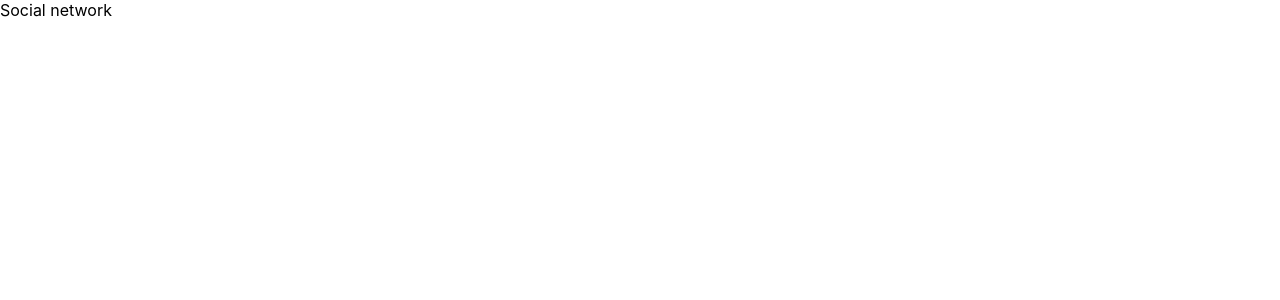
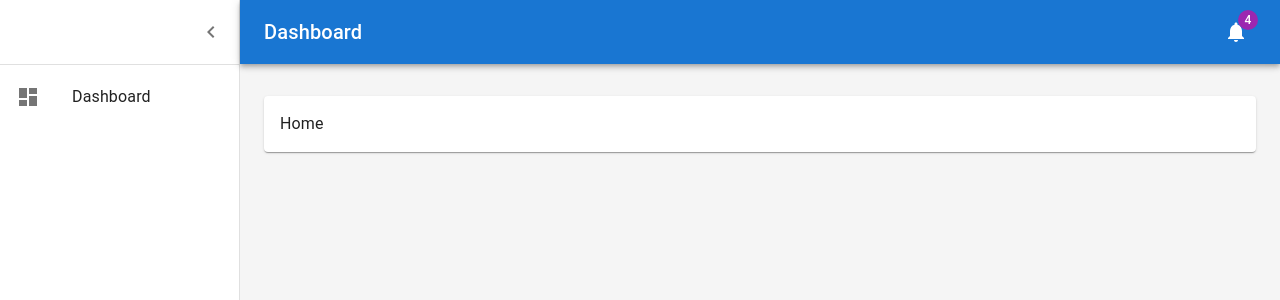
Before and after one commit to paravathmuhsin/social-network, a React (Create React App) app: page / in a window 1280 px wide. Shown: the top 300 px of the page. Built offline with nearby package versions, Linux system fonts and the light colour scheme.

Commit message:
Basic setup

```diff
--- a/package.json
+++ b/package.json
@@ -3,11 +3,16 @@
   "version": "0.1.0",
   "private": true,
   "dependencies": {
+    "@emotion/react": "^11.9.0",
+    "@emotion/styled": "^11.8.1",
+    "@mui/icons-material": "^5.6.2",
+    "@mui/material": "^5.6.4",
     "@testing-library/jest-dom": "^5.16.4",
     "@testing-library/react": "^13.2.0",
     "@testing-library/user-event": "^13.5.0",
     "react": "^18.1.0",
     "react-dom": "^18.1.0",
+    "react-router-dom": "^6.3.0",
     "react-scripts": "5.0.1",
     "web-vitals": "^2.1.4"
   },
--- a/src/App.js
+++ b/src/App.js
@@ -1,11 +1,8 @@
-import React from 'react'
+import React from "react";
+import AppRouter from "./components/AppRouter/AppRouter";
 
 function App() {
-  return (
-    <div>
-      Social network
-    </div>
-  );
+  return <AppRouter />;
 }
 
 export default App;
--- /dev/null
+++ b/src/components/AppLayout/AppLayout.js
@@ -0,0 +1,169 @@
+import * as React from "react";
+import { styled, createTheme, ThemeProvider } from "@mui/material/styles";
+import CssBaseline from "@mui/material/CssBaseline";
+import MuiDrawer from "@mui/material/Drawer";
+import Box from "@mui/material/Box";
+import MuiAppBar from "@mui/material/AppBar";
+import Toolbar from "@mui/material/Toolbar";
+import List from "@mui/material/List";
+import Typography from "@mui/material/Typography";
+import Divider from "@mui/material/Divider";
+import IconButton from "@mui/material/IconButton";
+import Badge from "@mui/material/Badge";
+import Container from "@mui/material/Container";
+import Grid from "@mui/material/Grid";
+import Paper from "@mui/material/Paper";
+import MenuIcon from "@mui/icons-material/Menu";
+import ChevronLeftIcon from "@mui/icons-material/ChevronLeft";
+import NotificationsIcon from "@mui/icons-material/Notifications";
+import ListItemButton from "@mui/material/ListItemButton";
+import ListItemIcon from "@mui/material/ListItemIcon";
+import ListItemText from "@mui/material/ListItemText";
+import DashboardIcon from "@mui/icons-material/Dashboard";
+import { Outlet } from "react-router-dom";
+
+const drawerWidth = 240;
+
+const AppBar = styled(MuiAppBar, {
+  shouldForwardProp: (prop) => prop !== "open",
+})(({ theme, open }) => ({
+  zIndex: theme.zIndex.drawer + 1,
+  transition: theme.transitions.create(["width", "margin"], {
+    easing: theme.transitions.easing.sharp,
+    duration: theme.transitions.duration.leavingScreen,
+  }),
+  ...(open && {
+    marginLeft: drawerWidth,
+    width: `calc(100% - ${drawerWidth}px)`,
+    transition: theme.transitions.create(["width", "margin"], {
+      easing: theme.transitions.easing.sharp,
+      duration: theme.transitions.duration.enteringScreen,
+    }),
+  }),
+}));
+
+const Drawer = styled(MuiDrawer, {
+  shouldForwardProp: (prop) => prop !== "open",
+})(({ theme, open }) => ({
+  "& .MuiDrawer-paper": {
+    position: "relative",
+    whiteSpace: "nowrap",
+    width: drawerWidth,
+    transition: theme.transitions.create("width", {
+      easing: theme.transitions.easing.sharp,
+      duration: theme.transitions.duration.enteringScreen,
+    }),
+    boxSizing: "border-box",
+    ...(!open && {
+      overflowX: "hidden",
+      transition: theme.transitions.create("width", {
+        easing: theme.transitions.easing.sharp,
+        duration: theme.transitions.duration.leavingScreen,
+      }),
+      width: theme.spacing(7),
+      [theme.breakpoints.up("sm")]: {
+        width: theme.spacing(9),
+      },
+    }),
+  },
+}));
+
+const mdTheme = createTheme();
+
+function AppLayout() {
+  const [open, setOpen] = React.useState(true);
+  const toggleDrawer = () => {
+    setOpen(!open);
+  };
+
+  return (
+    <ThemeProvider theme={mdTheme}>
+      <Box sx={{ display: "flex" }}>
+        <CssBaseline />
+        <AppBar position="absolute" open={open}>
+          <Toolbar
+            sx={{
+              pr: "24px", // keep right padding when drawer closed
+            }}
+          >
+            <IconButton
+              edge="start"
+              color="inherit"
+              aria-label="open drawer"
+              onClick={toggleDrawer}
+              sx={{
+                marginRight: "36px",
+                ...(open && { display: "none" }),
+              }}
+            >
+              <MenuIcon />
+            </IconButton>
+            <Typography
+              component="h1"
+              variant="h6"
+              color="inherit"
+              noWrap
+              sx={{ flexGrow: 1 }}
+            >
+              Dashboard
+            </Typography>
+            <IconButton color="inherit">
+              <Badge badgeContent={4} color="secondary">
+                <NotificationsIcon />
+              </Badge>
+            </IconButton>
+          </Toolbar>
+        </AppBar>
+        <Drawer variant="permanent" open={open}>
+          <Toolbar
+            sx={{
+              display: "flex",
+              alignItems: "center",
+              justifyContent: "flex-end",
+              px: [1],
+            }}
+          >
+            <IconButton onClick={toggleDrawer}>
+              <ChevronLeftIcon />
+            </IconButton>
+          </Toolbar>
+          <Divider />
+          <List component="nav">
+            <ListItemButton>
+              <ListItemIcon>
+                <DashboardIcon />
+              </ListItemIcon>
+              <ListItemText primary="Dashboard" />
+            </ListItemButton>
+          </List>
+        </Drawer>
+        <Box
+          component="main"
+          sx={{
+            backgroundColor: (theme) =>
+              theme.palette.mode === "light"
+                ? theme.palette.grey[100]
+                : theme.palette.grey[900],
+            flexGrow: 1,
+            height: "100vh",
+            overflow: "auto",
+          }}
+        >
+          <Toolbar />
+          <Container maxWidth="lg" sx={{ mt: 4, mb: 4 }}>
+            <Grid container spacing={3}>
+              {/* Recent Orders */}
+              <Grid item xs={12}>
+                <Paper sx={{ p: 2, display: "flex", flexDirection: "column" }}>
+                  <Outlet/>
+                </Paper>
+              </Grid>
+            </Grid>
+          </Container>
+        </Box>
+      </Box>
+    </ThemeProvider>
+  );
+}
+
+export default AppLayout;
--- /dev/null
+++ b/src/components/AppRouter/AppRouter.js
@@ -0,0 +1,23 @@
+import React, { Suspense } from "react";
+import { BrowserRouter, Route, Routes } from "react-router-dom";
+import AppLayout from "../AppLayout/AppLayout";
+
+const Home = React.lazy(() => import("../../containers/Home/Home"));
+const Login = React.lazy(() => import("../../containers/Login/Login"));
+
+const AppRouter = () => {
+  return (
+    <BrowserRouter>
+      <Suspense fallback={<h4>Loading</h4>}>
+        <Routes>
+          <Route path="/" element={<AppLayout />}>
+            <Route index element={<Home />} />
+          </Route>
+          <Route path="/login" element={<Login />} />
+        </Routes>
+      </Suspense>
+    </BrowserRouter>
+  );
+};
+
+export default AppRouter;
--- /dev/null
+++ b/src/containers/Home/Home.js
@@ -0,0 +1,9 @@
+import React from 'react'
+
+const Home = () => {
+  return (
+    <div>Home</div>
+  )
+}
+
+export default Home
--- /dev/null
+++ b/src/containers/Login/Login.js
@@ -0,0 +1,76 @@
+import * as React from 'react';
+import Avatar from '@mui/material/Avatar';
+import Button from '@mui/material/Button';
+import CssBaseline from '@mui/material/CssBaseline';
+import TextField from '@mui/material/TextField';
+import Box from '@mui/material/Box';
+import LockOutlinedIcon from '@mui/icons-material/LockOutlined';
+import Typography from '@mui/material/Typography';
+import Container from '@mui/material/Container';
+import { createTheme, ThemeProvider } from '@mui/material/styles';
+
+const theme = createTheme();
+
+export default function Login() {
+  const handleSubmit = (event) => {
+    event.preventDefault();
+    const data = new FormData(event.currentTarget);
+    console.log({
+      email: data.get('email'),
+      password: data.get('password'),
+    });
+  };
+
+  return (
+    <ThemeProvider theme={theme}>
+      <Container component="main" maxWidth="xs">
+        <CssBaseline />
+        <Box
+          sx={{
+            marginTop: 8,
+            display: 'flex',
+            flexDirection: 'column',
+            alignItems: 'center',
+          }}
+        >
+          <Avatar sx={{ m: 1, bgcolor: 'secondary.main' }}>
+            <LockOutlinedIcon />
+          </Avatar>
+          <Typography component="h1" variant="h5">
+            Sign in
+          </Typography>
+          <Box component="form" onSubmit={handleSubmit} noValidate sx={{ mt: 1 }}>
+            <TextField
+              margin="normal"
+              required
+              fullWidth
+              id="email"
+              label="Email Address"
+              name="email"
+              autoComplete="email"
+              autoFocus
+            />
+            <TextField
+              margin="normal"
+              required
+              fullWidth
+              name="password"
+              label="Password"
+              type="password"
+              id="password"
+              autoComplete="current-password"
+            />
+            <Button
+              type="submit"
+              fullWidth
+              variant="contained"
+              sx={{ mt: 3, mb: 2 }}
+            >
+              Sign In
+            </Button>
+          </Box>
+        </Box>
+      </Container>
+    </ThemeProvider>
+  );
+}
```
Also changed, not shown: 1 other file (tests, documents, lock files or other folders).
